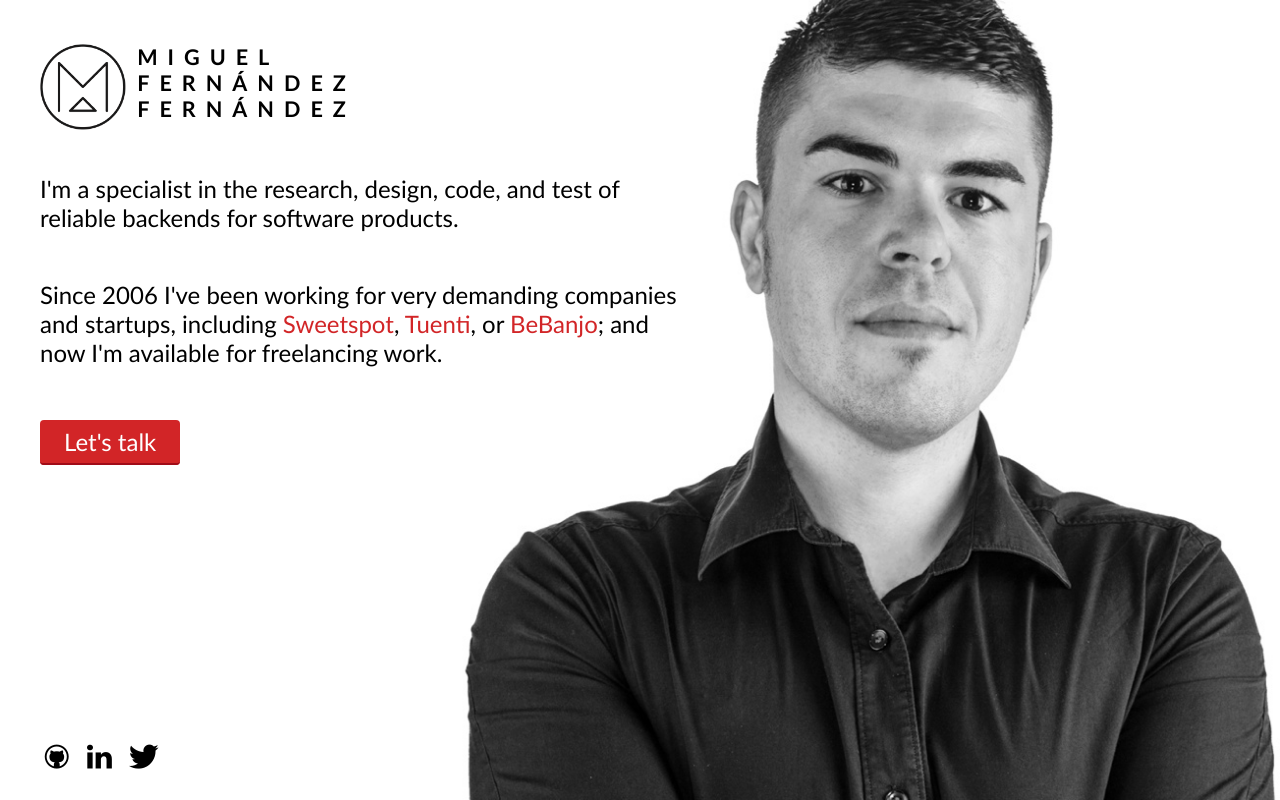
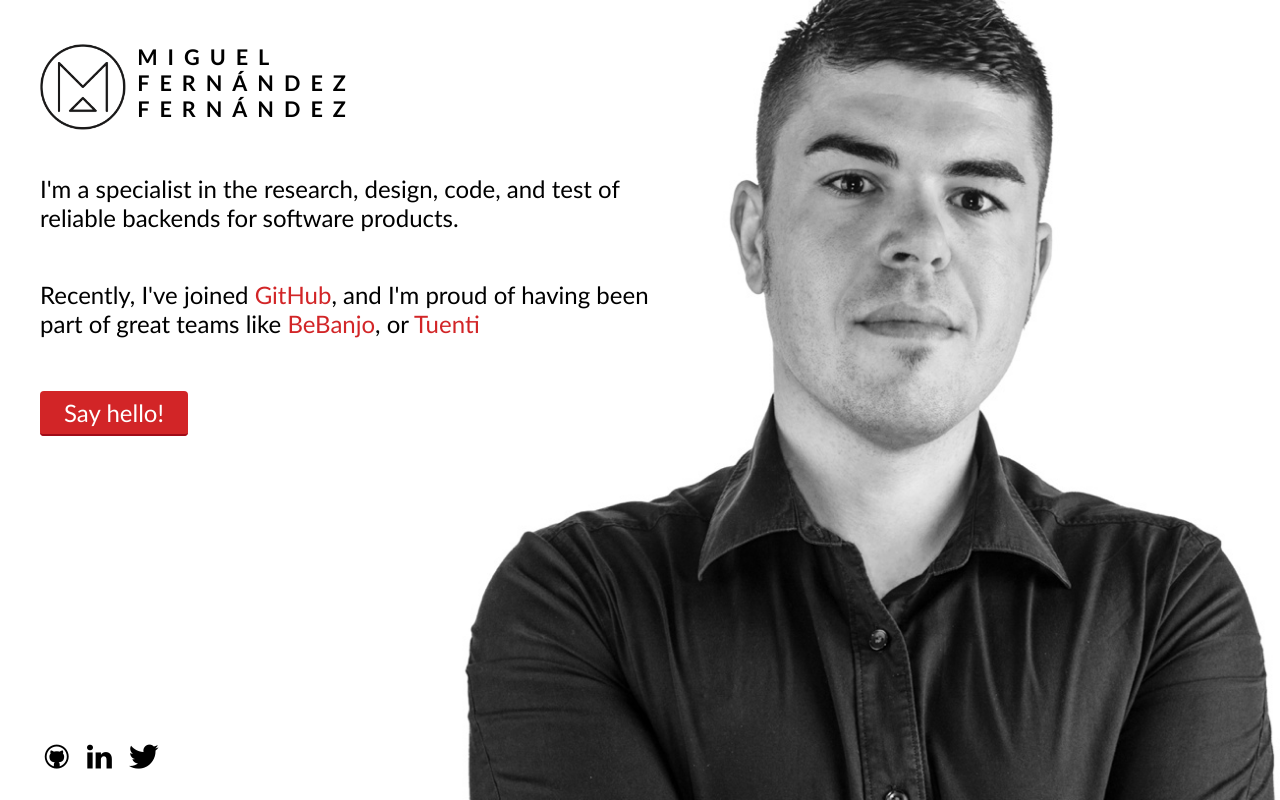
Before and after one commit to miguelff/mff.io, a plain HTML site: page index.html in a window 1280 px wide. Drawn offline with nearby package versions, Linux system fonts and the light colour scheme.

Commit message:
Modified copy

```diff
--- a/index.html
+++ b/index.html
@@ -21,10 +21,10 @@
                 <div class="content">
                     <p>I'm a specialist in the research, design, code, and test of reliable backends for software products. </p>
 
-                    <p>Since 2006 I've been working for very demanding companies and startups, including <a href="http://www.sweetspotintelligence.com/en/">Sweetspot</a>, <a href="https://www.tuenti.com/">Tuenti</a>, or <a href="http://www.bebanjo.com/">BeBanjo</a>; and now I'm available for freelancing work.</p>
+		    <p>Recently, I've joined <a href="github.com">GitHub</a>, and I'm proud of having been part of great teams like <a href="https://signalvnoise.com/posts/3651-remote-works-bebanjo-spain">BeBanjo</a>, or <a href="http://www.elconfidencial.com/tecnologia/2015-05-27/tuenti-cantera-startups_854855/">Tuenti</a></p>
 
                     <p class="call-to-action">
-                        <a href="mailto:hello@mff.io" class="button">Let's talk</a>
+                        <a href="mailto:hello@mff.io" class="button">Say hello!</a>
                     </p>
                 </div>
                 <div class="footer">
```
